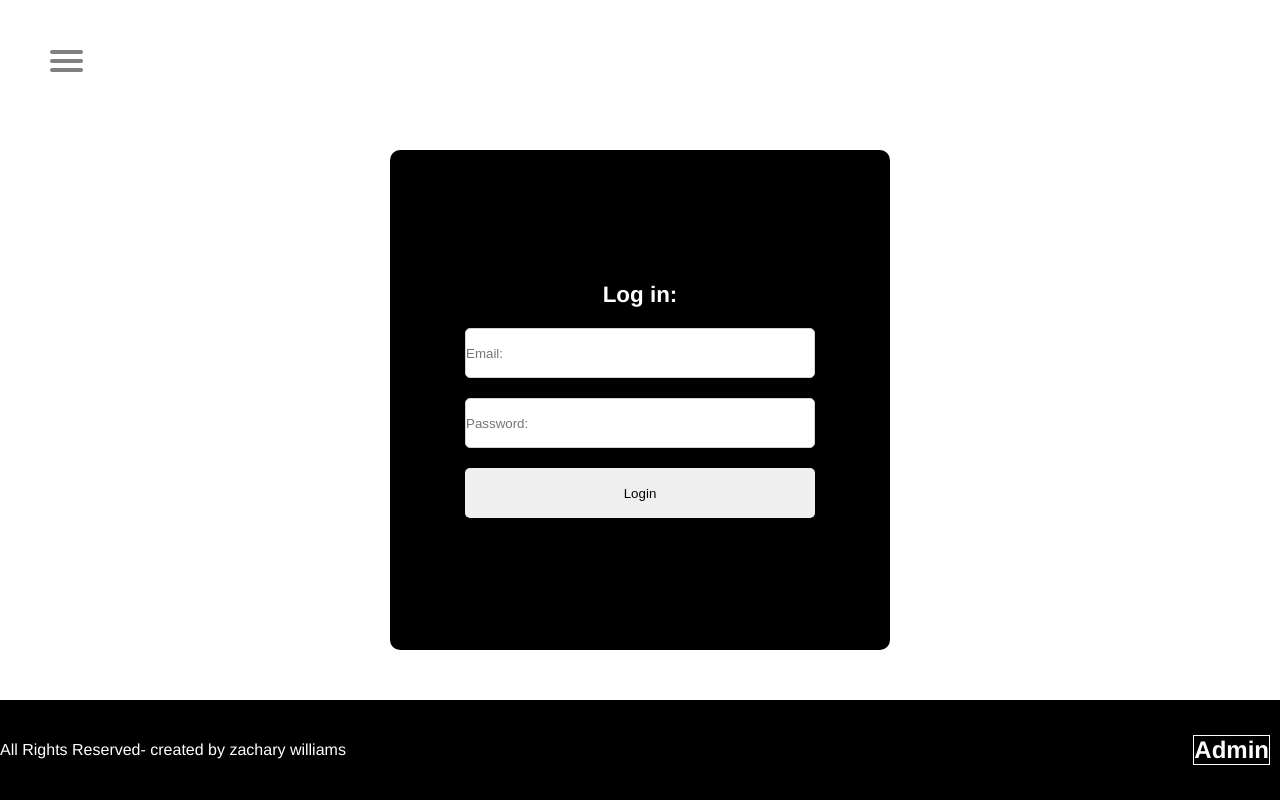
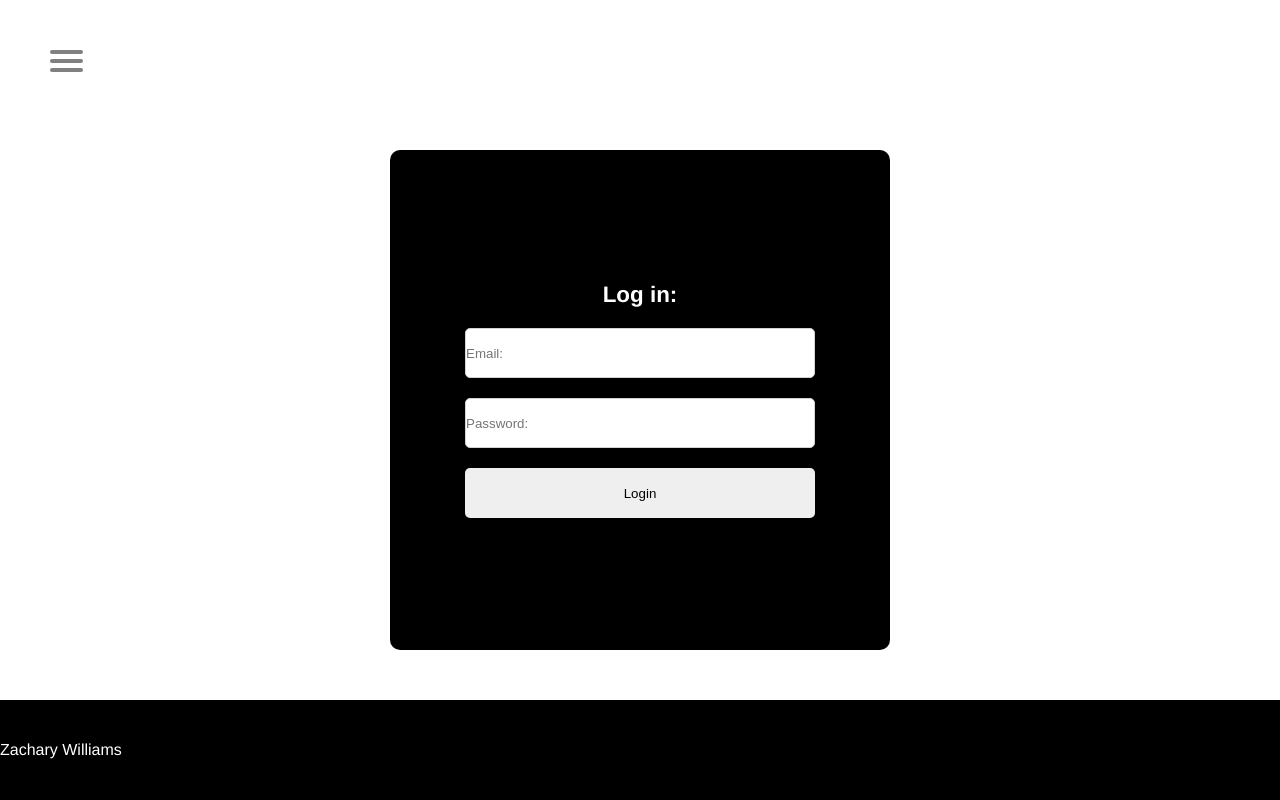
Before and after one commit to Willzi3/zachary, a Vue app: page / in a window 1280 px wide. Built offline with nearby package versions, Linux system fonts and the light colour scheme.

Commit message:
update footer

```diff
--- a/src/components/Footer.vue
+++ b/src/components/Footer.vue
@@ -1,7 +1,6 @@
 <template>
     <footer>
-      <div>All Rights Reserved- created by zachary williams</div>
-      <router-link to="/admin"><div class="admin"><h2>Admin</h2></div></router-link>
+      <div>Zachary Williams</div>
     </footer>
 
   </template>
```
